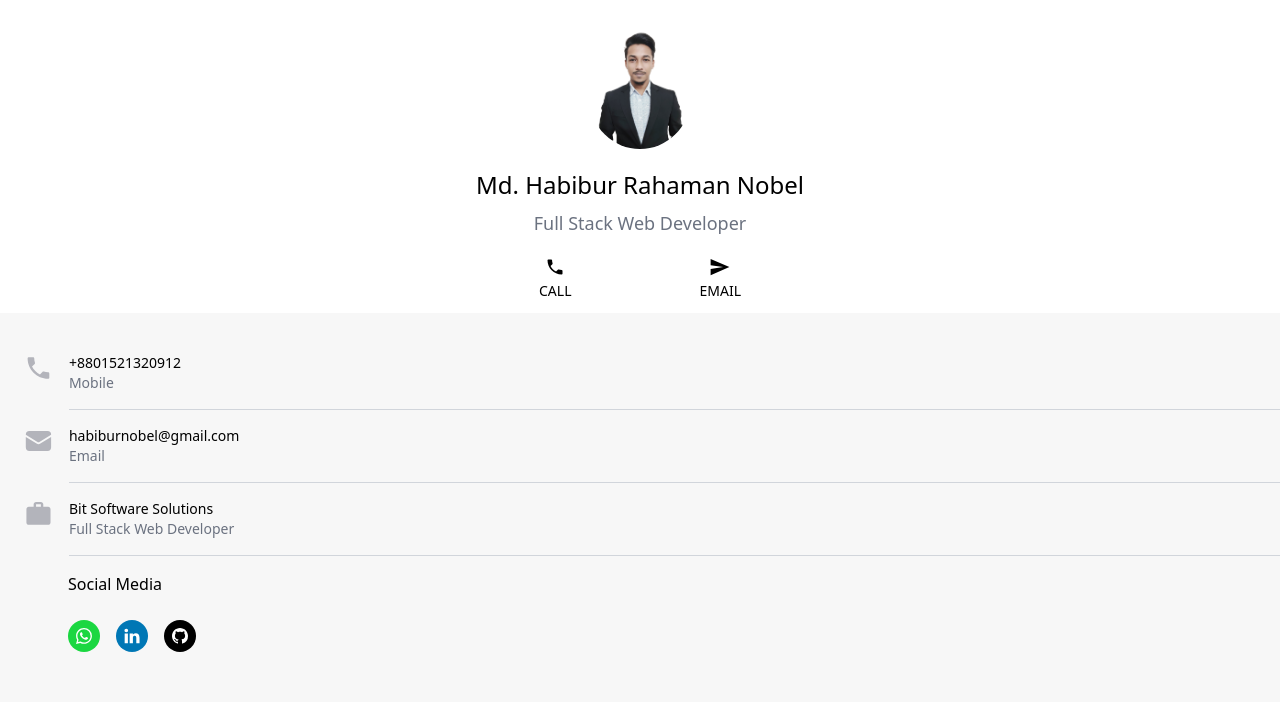
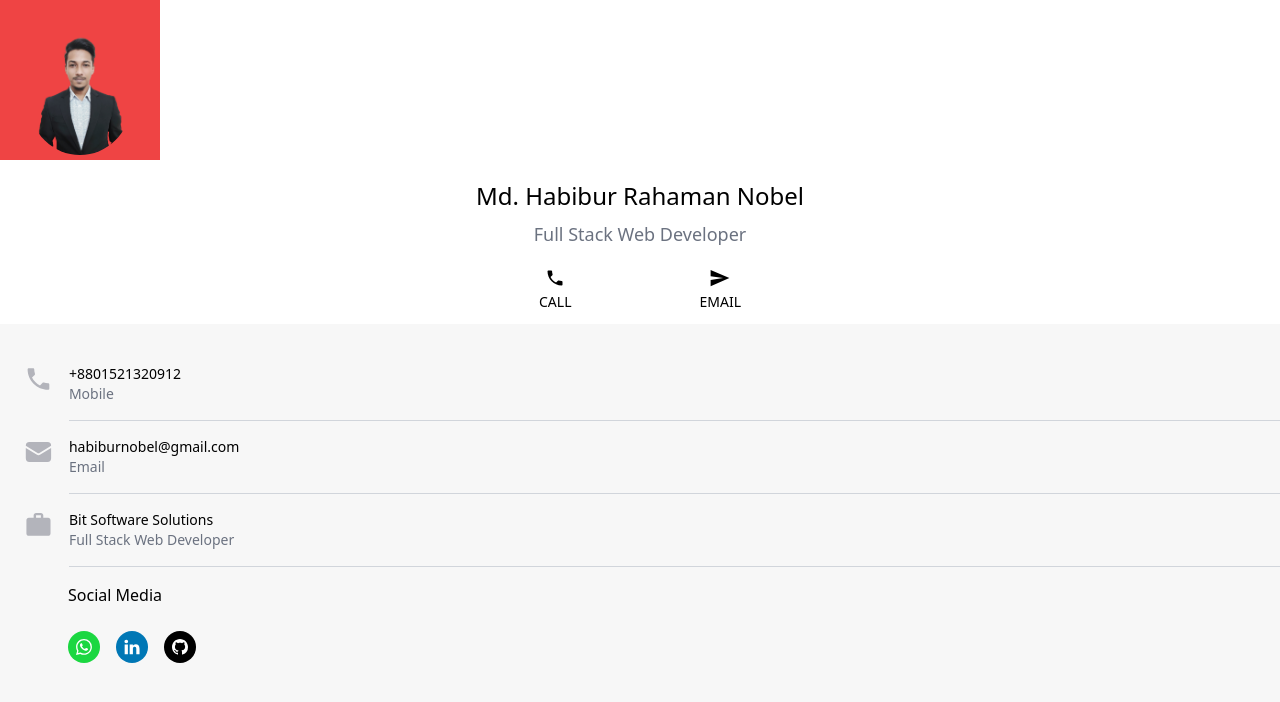
Before and after one commit to nobel7761/habiburnobel, a Next.js app: page / in a window 1280 px wide. Shown: the top 702 px of the page. Built offline with nearby package versions, Linux system fonts and the light colour scheme.

Commit message:
DP background image is in progress

```diff
--- a/src/Components/TopSection.tsx
+++ b/src/Components/TopSection.tsx
@@ -6,7 +6,7 @@ import { IoSendSharp } from "react-icons/io5";
 const TopSection = () => {
   return (
     <div>
-      <div className="flex justify-center items-center">
+      <div className="w-40 h-40 flex justify-center items-center bg-red-500">
         <Image
           src="/images/MD HABIBUR RAHAMAN.png"
           alt="DP"
```
